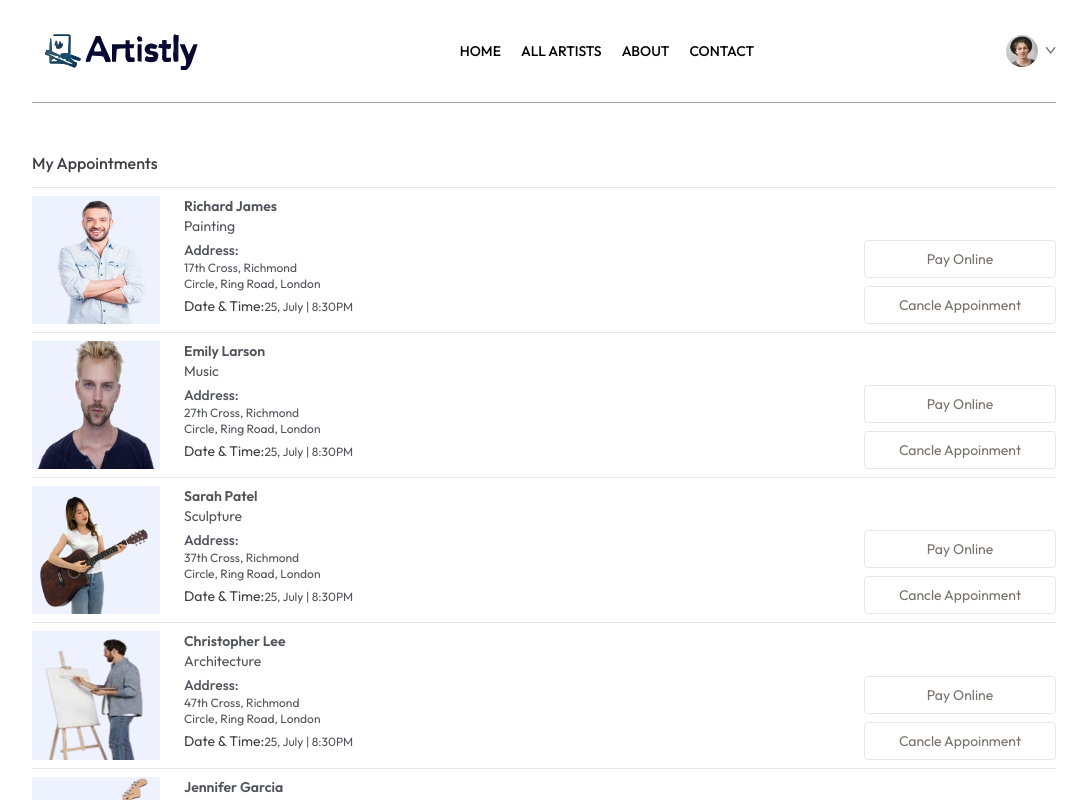
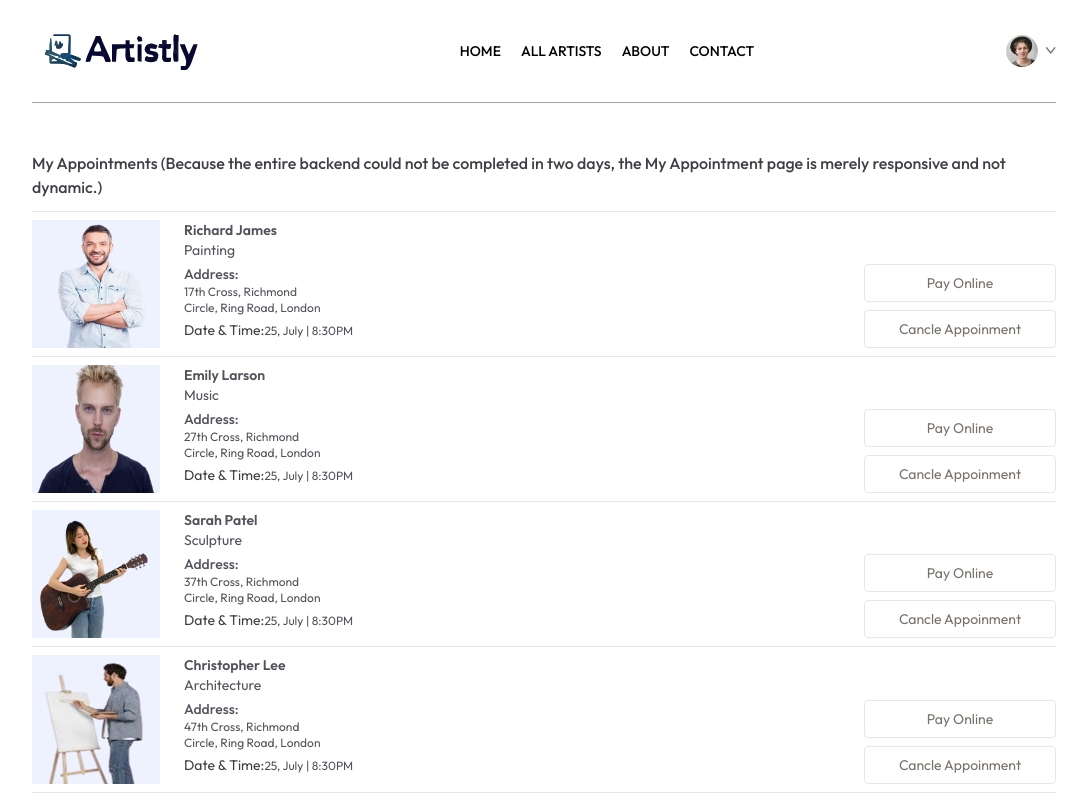
Before and after one commit to SuyogChavan2005/Artistly-Assignment-, a React (Vite) app: page /my-appointments in a window 1280 px wide. Shown: the top 800 px of the page, without its empty margins (96-1183 px from the left). Built offline with nearby package versions, Linux system fonts and the light colour scheme.

Commit message:
Update MyAppointments.jsx

```diff
--- a/src/pages/MyAppointments.jsx
+++ b/src/pages/MyAppointments.jsx
@@ -7,7 +7,7 @@ const MyAppointments = () => {
 
   return (
     <div>
-      <p className='pb-3 mt-12 font-medium text-zinc-700 border-b'>My Appointments</p>
+      <p className='pb-3 mt-12 font-medium text-zinc-700 border-b'>My Appointments (Because the entire backend could not be completed in two days, the My Appointment page is merely responsive and not dynamic.)</p>
       <div>
         {doctors.slice(0,5).map((item,index)=>(
           <div className='grid grid-cols-[1fr_2fr] gap-4 sm:flex sm:gap-6 py-2 border-b' key={index}>
```
